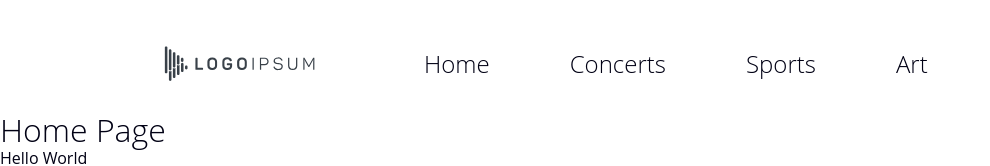
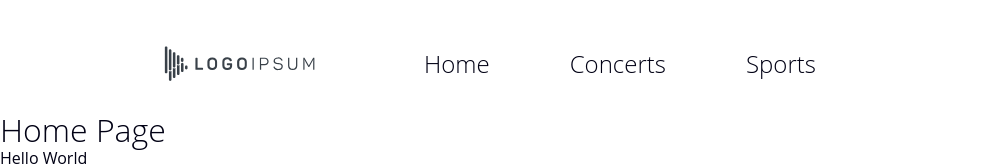
Before and after one commit to Joshua-Lucas/122021WSG, a React app in the folder frontend/: page / in a window 1280 px wide. Shown: the top 166 px of the page, without its empty margins (0-990 px from the left). Built offline with nearby package versions, Linux system fonts and the light colour scheme; no server answers.

Commit message:
update nav links

```diff
--- a/frontend/src/components/layout/navigation/NavigationBar.jsx
+++ b/frontend/src/components/layout/navigation/NavigationBar.jsx
@@ -4,7 +4,6 @@ import {
   LogoContainer,
   NavDropdown,
   NavContainer,
-  NavLink,
 } from './NavigationBar.styles.js';
 import MenuBar from './MenuBar.jsx';
 import Logo from './Logo.jsx';
@@ -24,7 +23,6 @@ function NavigationBar() {
           <NavigationLink href="/" linkTitle="Home" />
           <NavigationLink href="/concerts" linkTitle="Concerts" />
           <NavigationLink href="/sports" linkTitle="Sports" />
-          <NavigationLink href="/art" linkTitle="Art" />
         </NavContainer>
       </NavDropdown>
     </NavBarContainer>
```
